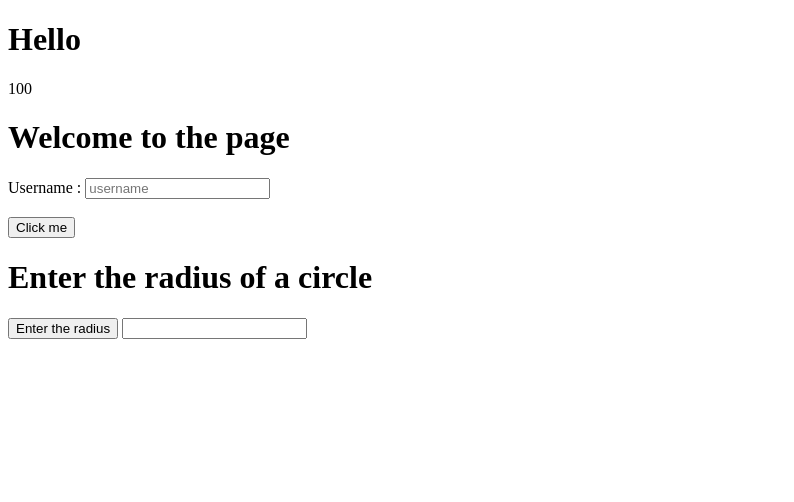
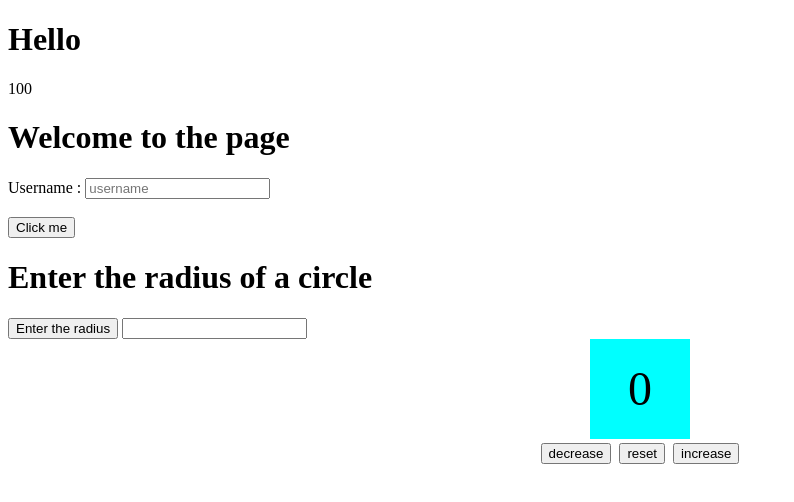
Before and after one commit to yash-sharmaji/javascript-youtube, a plain HTML site: page BC_01/index.html in a window 1280 px wide. Shown: the whole page, without its empty margins (0-794 px from the left). Drawn offline with Linux system fonts and the light colour scheme.

Commit message:
Added the 7th part

```diff
--- a/BC_01/index.html
+++ b/BC_01/index.html
@@ -33,6 +33,15 @@
     <button id="calculate">Enter the radius</button>
     <input id="radius" type="text">
 
+    <br>
+    <div id="count">
+        <label id="countlabel">0</label><br>
+    </div>
+    <div id="button">
+        <button id="decreaseBtn">decrease</button>
+        <button id="resetBtn">reset</button>
+        <button id="increaseBtn">increase</button>
+    </div>
 
     <script src="script.js"></script>
 </body>
--- a/BC_01/script.js
+++ b/BC_01/script.js
@@ -116,3 +116,35 @@ document.getElementById("calculate").onclick = machine = () => {
     let answer = 3.14 * getradius * getradius;
     console.log(answer);
 }
+
+
+
+// The 7th part of the video begins here -->
+
+
+
+
+//Counter Program
+
+
+const decreaseBtn = document.getElementById("decreaseBtn");
+const resetBtn = document.getElementById("resetBtn");
+const increaseBtn =document.getElementById("increaseBtn");
+const countlabel = document.getElementById("countlabel");
+
+let count = 0 ;
+
+increaseBtn.onclick = function(){
+    count++;
+    countlabel.textContent = count;
+}
+
+decreaseBtn.onclick = function(){
+    count--;
+    countlabel.textContent = count;
+}
+
+resetBtn.onclick = function(){
+    count=0;
+    countlabel.textContent = count;
+}
--- a/BC_01/style.css
+++ b/BC_01/style.css
@@ -0,0 +1,21 @@
+#count{
+    height: 100px;
+    width: 100px;
+    background-color: aqua;
+    font-size:3em;
+    display: flex;
+    justify-content: center;
+    align-items: center;
+    margin: auto;
+
+}
+#button{
+    height: 30px;
+    width: 50px;
+    display: flex;
+    justify-content: center;
+    align-items: center;
+    margin: auto;
+    gap: 8px;
+
+}
```
